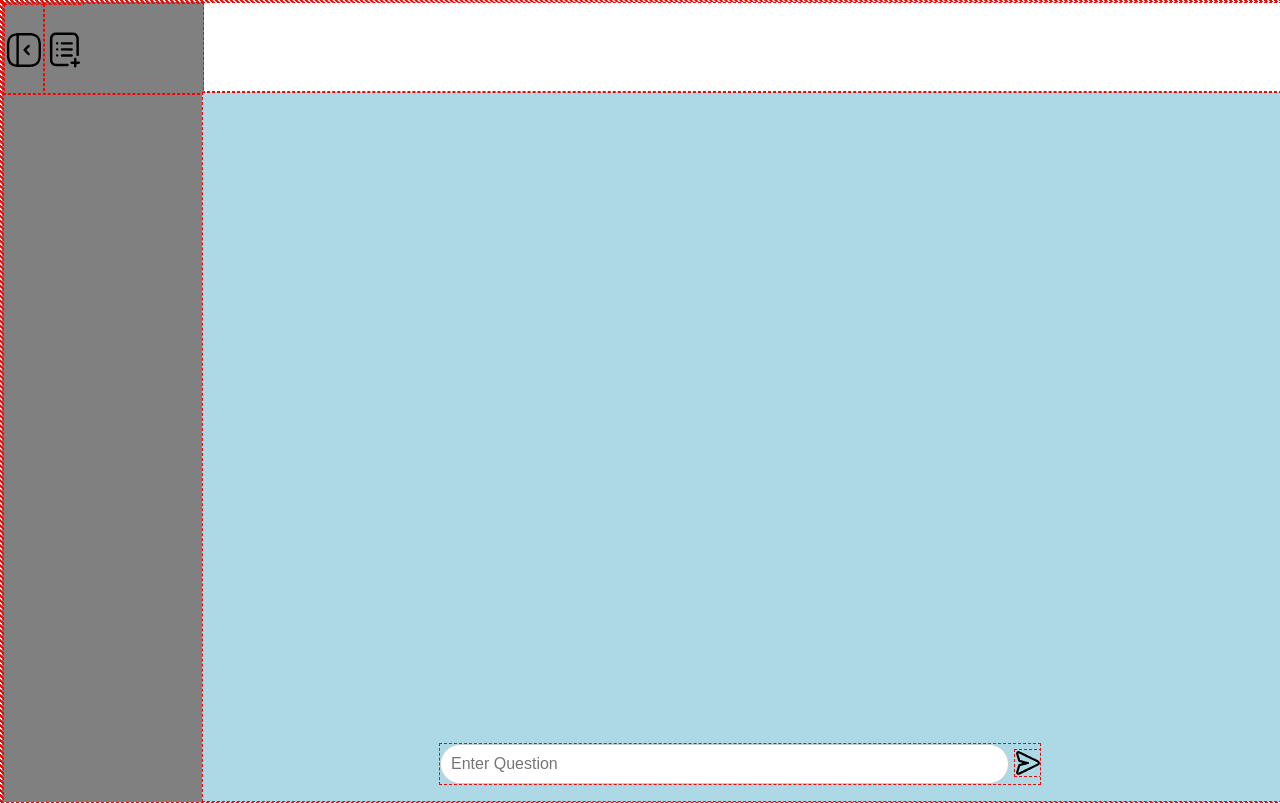
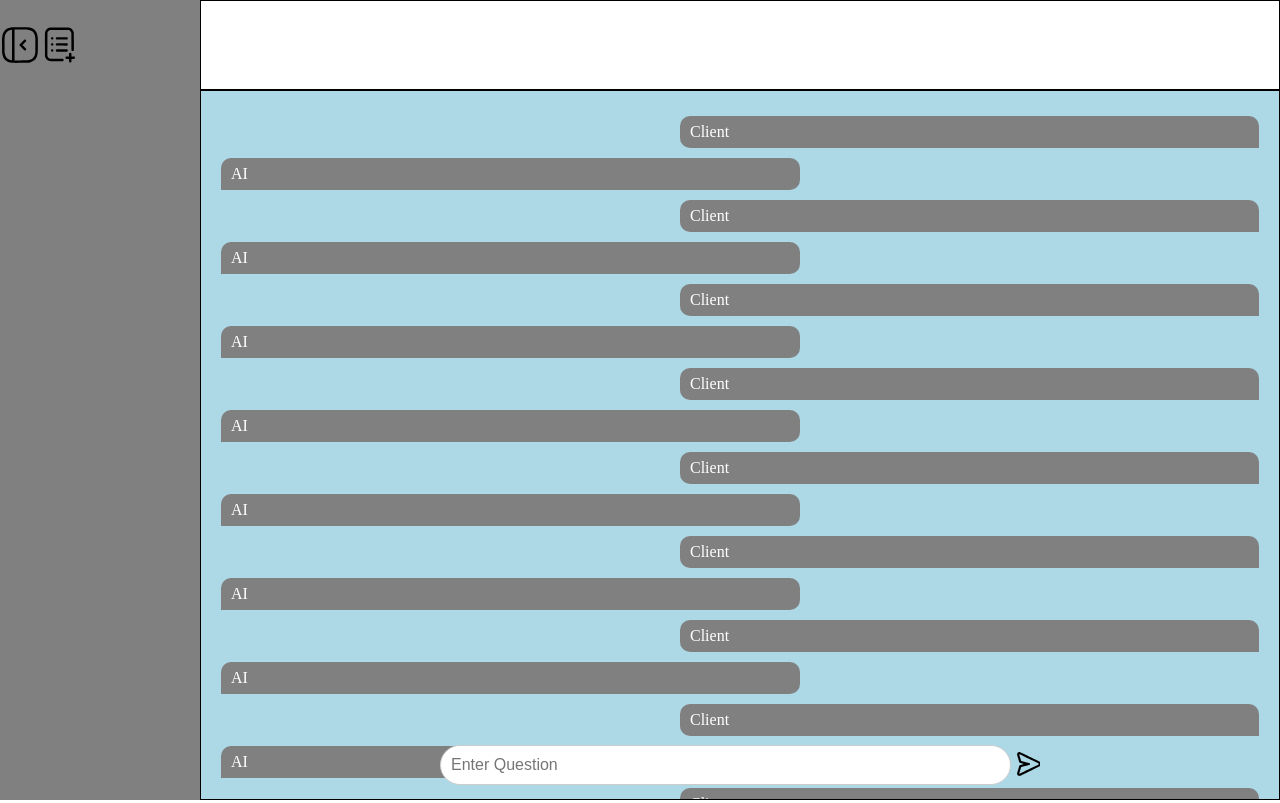
Before and after one commit to Ratchet205/WebIntelligence, a website: page public/index.html in a window 1280 px wide. Drawn offline with Linux system fonts and the light colour scheme.

Commit message:
chat developement
added chat design and debugging messages

```diff
--- a/public/css/index.css
+++ b/public/css/index.css
@@ -2,7 +2,7 @@
     margin: 0;
     padding: 0;
     overflow: hidden;
-    border: 1px dashed red;
+    /*border: 1px dashed red;*/
 }
 html{
     height: 100%;
@@ -24,6 +24,7 @@ body{
     display: flex;
     align-items: center;
     justify-content: center;
+    border: 1px solid black;
 }
 #container-left{
     width: 100%;
@@ -46,6 +47,8 @@ body{
     overflow-y: scroll;
     scroll-behavior: smooth;
     scrollbar-width: thin;
+    border: 1px solid black;
+
 }
 .chat{
     padding: 10px 20px;
@@ -121,3 +124,26 @@ button:hover {
     border-radius: 50px;
     color: black;
 }
+#chats{
+    width: 100%;
+    padding: 0 15px;
+    color: white;
+    position: relative;
+    font-size: 0.9em;;
+}
+.client-chat{
+    width: calc(50% + 40px);
+    word-wrap: break-word;
+    background-color: grey;
+    padding: 7px 10px;
+    border-radius: 10px 10px 0 10px;
+    margin: 5px 0 5px auto;
+}
+.ai-chat{
+    width: calc(50% + 40px);
+    word-wrap: break-word;
+    background-color: grey;
+    padding: 7px 10px;
+    border-radius: 10px 10px 10px 0;
+    margin: 10px 0;
+}
--- a/public/index.html
+++ b/public/index.html
@@ -27,6 +27,18 @@
                 <img src="img/svg/send.svg" alt="send-btn ">
             </button>
         </div>
+        <div class="chats">
+            <div class="client-chat">Client</div>
+            <div class="ai-chat">AI</div>
+            <div class="client-chat">Client</div>
+            <div class="ai-chat">AI</div><div class="client-chat">Client</div>
+            <div class="ai-chat">AI</div><div class="client-chat">Client</div>
+            <div class="ai-chat">AI</div><div class="client-chat">Client</div>
+            <div class="ai-chat">AI</div><div class="client-chat">Client</div>
+            <div class="ai-chat">AI</div><div class="client-chat">Client</div>
+            <div class="ai-chat">AI</div><div class="client-chat">Client</div>
+            <div class="ai-chat">AI</div><div class="client-chat">Client</div>
+        </div>
     </div>
 </body>
 <script src="js/index.js"></script>
```
